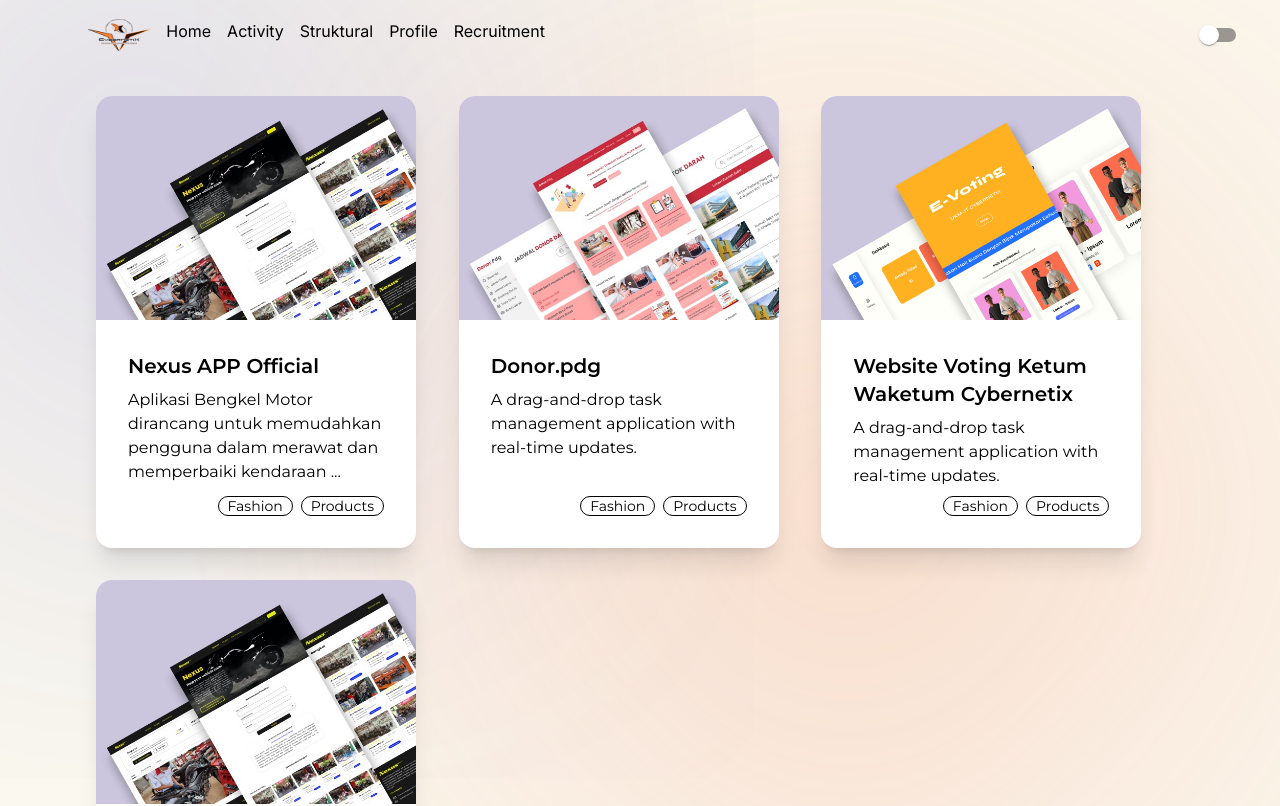
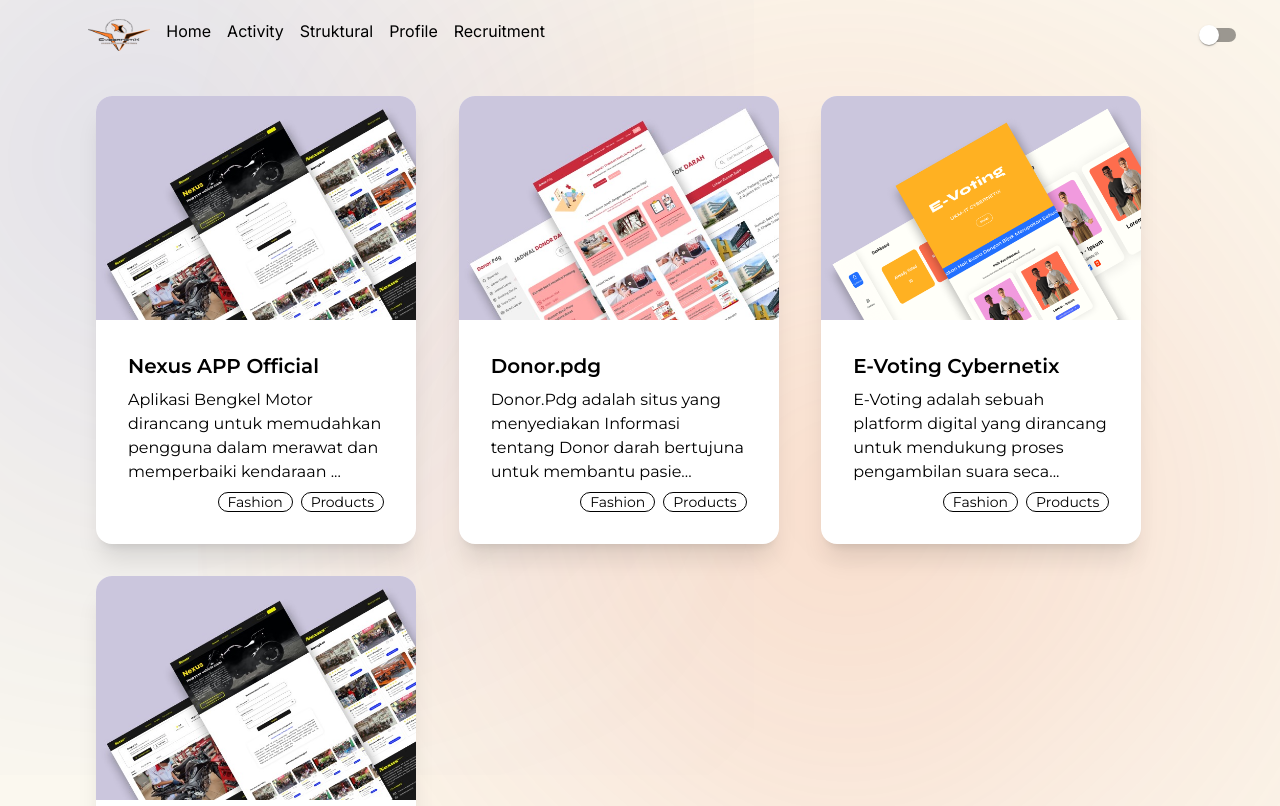
Before and after one commit to Rerey155-del/ukm-it_cybernetix, a React (Vite) app: page /portofolio in a window 1280 px wide. Shown: the top 806 px of the page. Built offline with nearby package versions, Linux system fonts and the light colour scheme; what flowbite, ldrs would draw is missing.

Commit message:
pembaharuan

```diff
--- a/src/pages/LandingPage.jsx
+++ b/src/pages/LandingPage.jsx
@@ -191,20 +191,20 @@
             <div className="grid grid-cols-1 gap-8 md:grid-cols-2 lg:grid-cols-3 gap-4 p-8 mx-auto justify-items-center font-[Inter]">
               <div
                 className="bg-white card w-80 shadow-xl rounded-3xl "
-                data-aos="fade-down" data-aos-duration="1500"
-                data-aos-anchor-placement="top-bottom"
+
+
               ><img src={porto1} alt="" className="rounded-3xl" /></div>
 
               <div
                 className="bg-white card w-80 shadow-xl rounded-3xl  "
-                data-aos="fade-down" data-aos-duration="1500"
-                data-aos-anchor-placement="top-bottom"
+
+
               ><img src={porto2} alt="" className="rounded-3xl" /></div>
 
               <div
                 className="bg-white card w-80 shadow-xl rounded-3xl  "
-                data-aos="fade-down" data-aos-duration="1500"
-                data-aos-anchor-placement="top-bottom"
+
+
               ><img src={porto3} alt="" className="rounded-3xl" /></div>
 
 
--- a/src/pages/Portofolio.jsx
+++ b/src/pages/Portofolio.jsx
@@ -23,15 +23,15 @@
     {
       id: 2,
       title: "Donor.pdg",
-      description: "A drag-and-drop task management application with real-time updates.",
+      description: "Donor.Pdg adalah situs yang menyediakan Informasi tentang Donor darah bertujuna untuk membantu pasien yang membutuhkan darah, meningkatkan kesadaran akan pentingnya donor darah, atau mendukung persediaan darah di pusat-pusat kesehatan.",
       foto: porto1,
       tags: ["React", "Firebase", "Material-UI"],
 
     },
     {
       id: 3,
-      title: "Website Voting Ketum Waketum Cybernetix",
-      description: "A drag-and-drop task management application with real-time updates.",
+      title: "E-Voting Cybernetix",
+      description: "E-Voting adalah sebuah platform digital yang dirancang untuk mendukung proses pengambilan suara secara online dalam pemilihan Ketua Umum (Ketum) dan Wakil Ketua Umum (Waketum) pada organisasi UKM IT Cybernetix. Platform ini bertujuan untuk menyediakan sistem voting yang cepat, aman, transparan, dan mudah diakses oleh seluruh anggota organisasi. Dengan menggunakan E-VOTING, pemilih dapat memberikan suaranya dari mana saja secara real-time, sekaligus meminimalkan risiko kesalahan perhitungan manual serta memastikan integritas hasil pemilihan.",
       foto: porto3,
       tags: ["React", "Firebase", "Material-UI"],
     },
```
